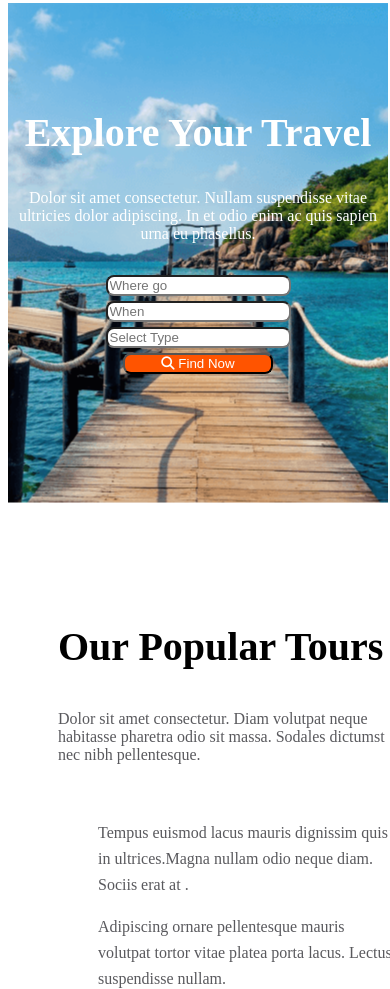
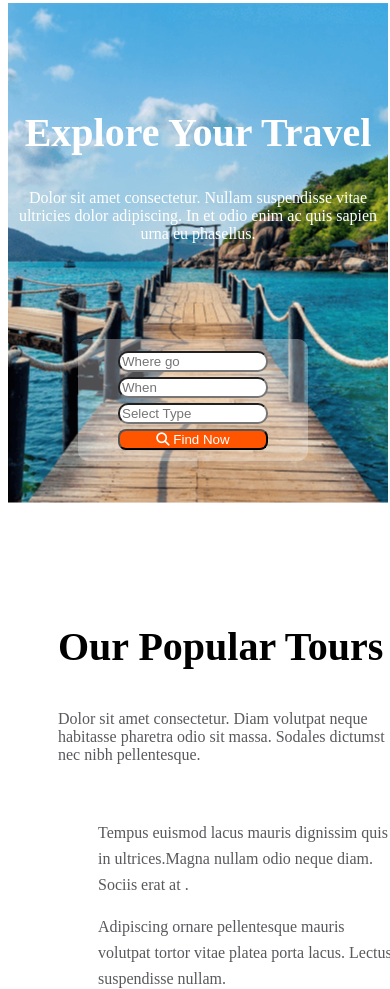
Before and after one commit to khairul3d/assignment-2, a plain HTML site: page index.html in a window 390 px wide. Shown: the part 721-1710 px from the top of the page. Drawn offline with Linux system fonts and the light colour scheme.

Commit message:
last repo

```diff
--- a/index.html
+++ b/index.html
@@ -29,13 +29,12 @@
             <p class="discription">Dolor sit amet consectetur. Nullam suspendisse vitae ultricies dolor adipiscing. In et odio enim ac quis sapien urna eu phasellus.</p>
         </div>
 
-
-        <div class="input">
+            <form>
             <input type="text" placeholder="Where go">
             <input type="text" placeholder="When">
-            <input type="text" placeholder="Select Type">
-            <button class="find"><i class="fa fa-search"></i> Find Now </button>
-        </div>
+             <input type="text" placeholder="Select Type">
+             <button class="find"><i class="fa fa-search"></i> Find Now </button>
+            </form>
        </section>
     </header>
     <main>
@@ -119,7 +118,7 @@
                 <h4>Best Price Guarantee</h4>
                 <p>Amet consectetur. Vulputate commodo <br> felis molestie risus  ornare nulla amet et. Libero commodo sagittis dignissim  adipiscing quis. Habitant adipiscing risus natoque aliquet. </p>
             </div>
-           </section>
+
     </main>
     <footer>
       <section class="continar">
--- a/style/travel.css
+++ b/style/travel.css
@@ -40,25 +40,30 @@ nav h2 img{
     font-weight: 400;
     color: #FFF;
     text-align: center;
+    padding-bottom: 80px;
 }
-.input{
-
-    border-radius: 10px;
+form{
+    border: none;
+    cursor: pointer;
     display: flex;
     justify-content: center;
     gap: 24px;
-    height: 42px;
+    height:42px;
+    margin:0px 200px 0px;
+    padding: 40px;
+    background-color: rgba(255, 255, 255, 0.3);
+    border-radius: 10px;
+}
+form input{
 
+    border-radius: 10px;
 }
+
 .find{
     background-color: #FF5400;
     border-radius: 8px;
     color: #FFF;
     width: 150px;
-}
-input{
-
-    border-radius: 8px;
 }
 
 /* our turs */
@@ -244,20 +249,22 @@ input{
 
 
 
+
 /* midia mobile phone */
 @media screen and (max-width:576px) {
 
-    header nav,header ul, .input,.fetur,.maldip-img,.img-2,.img-3
-    ,.img, .feture, .main-map{
+    header nav,header ul, .fetur,.maldip-img,.img-2,.img-3
+    ,.img, .feture, .main-map,form{
         flex-direction: column;
     }
-    .input{
+    form{
         gap: 5px;
-        height: 50px;
-        padding-top: 40px;
+        width: 150px;
+        position: relative;
+        right: 130px;
 
-        align-items: center;
     }
+
     body{
         width: 100%;
         height: 100%;
```
Also changed, not shown: travel/Images/frame.png (added), travel/Images/nil-pahar.png (renamed from travel/Images/Rectangle 8 (1).png).
